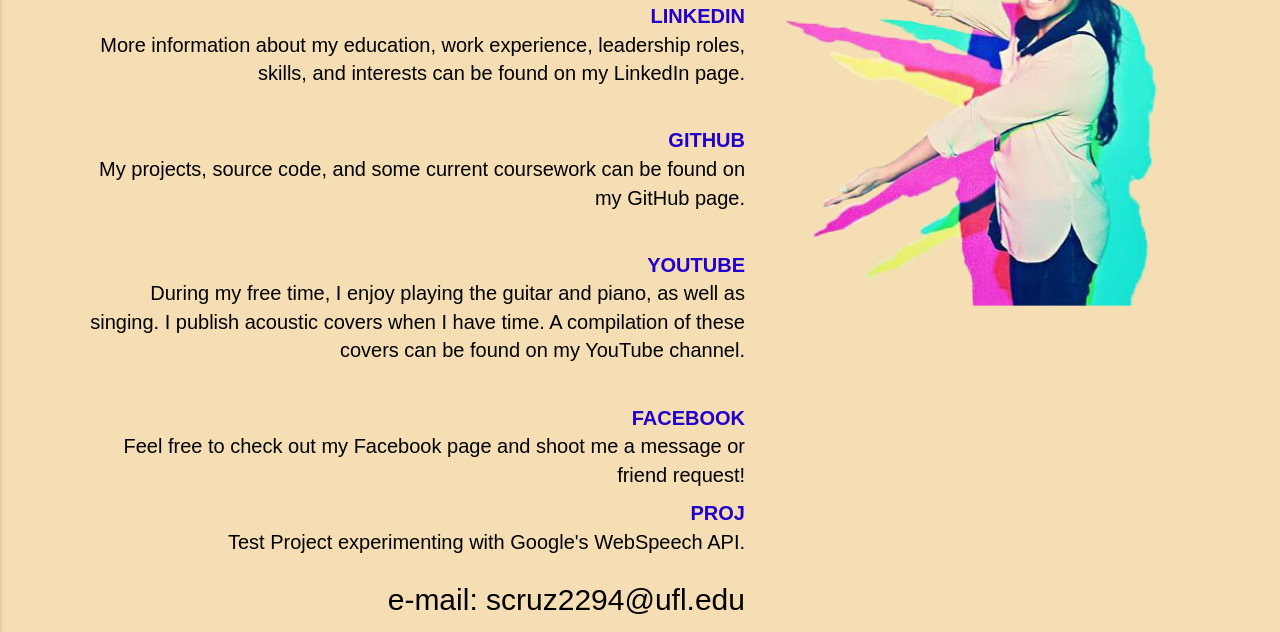
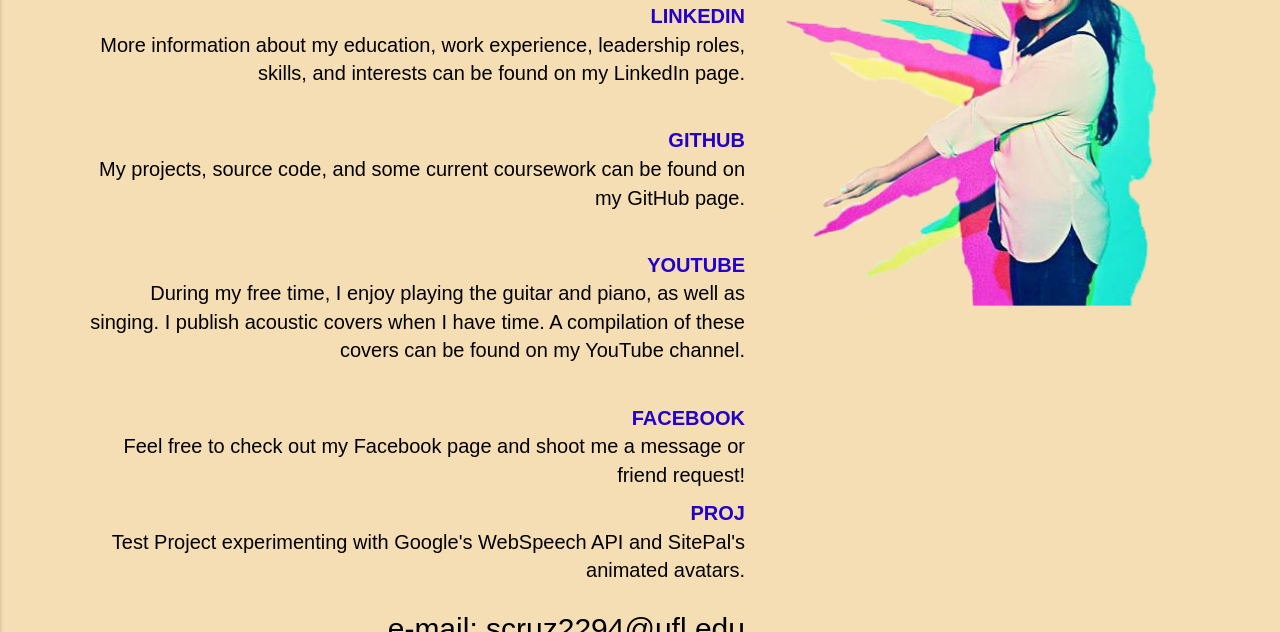
Before and after one commit to scruz2294/scruz2294.github.io, a plain HTML site: page media.html in a window 1280 px wide. Shown: the part 168-800 px from the top of the page. Drawn offline with nearby package versions, Linux system fonts and the light colour scheme.

Commit message:
minor changes to media

```diff
--- a/media.html
+++ b/media.html
@@ -89,7 +89,7 @@
 		<a href = "http://www.facebook.com/exscruzme"> FACEBOOK </a>
 		<p> Feel free to check out my Facebook page and shoot me a message or friend request! </p>
 		<a href="testproj.html">PROJ</a>
-		<p> Test Project experimenting with Google's WebSpeech API. </p>
+		<p> Test Project experimenting with Google's WebSpeech API and SitePal's animated avatars. </p>
 
 		<h2> e-mail: scruz2294@ufl.edu </h2>
 	</div>
```
